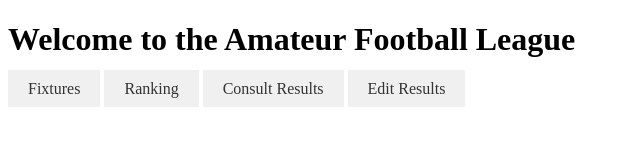
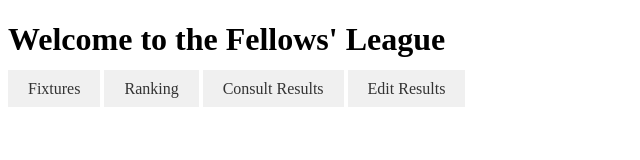
Before and after one commit to tquintard/fellowsleague, a plain HTML site: page index.html in a window 1280 px wide. Shown: the whole page, without its empty margins (0-640 px from the left). Drawn offline with Linux system fonts and the light colour scheme.

Commit message:
Update index.html

```diff
--- a/index.html
+++ b/index.html
@@ -4,13 +4,13 @@
 <head>
     <meta charset="UTF-8">
     <meta name="viewport" content="width=device-width, initial-scale=1.0">
-    <title>Amateur Football Leagues</title>
+    <title>Fellows' League</title>
     <link rel="stylesheet" href="styles.css">
 </head>
 
 <body>
     <header>
-        <h1>Welcome to the Amateur Football League</h1>
+        <h1>Welcome to the Fellows' League</h1>
     </header>
     <nav class="tabs">
         <ul>
```
